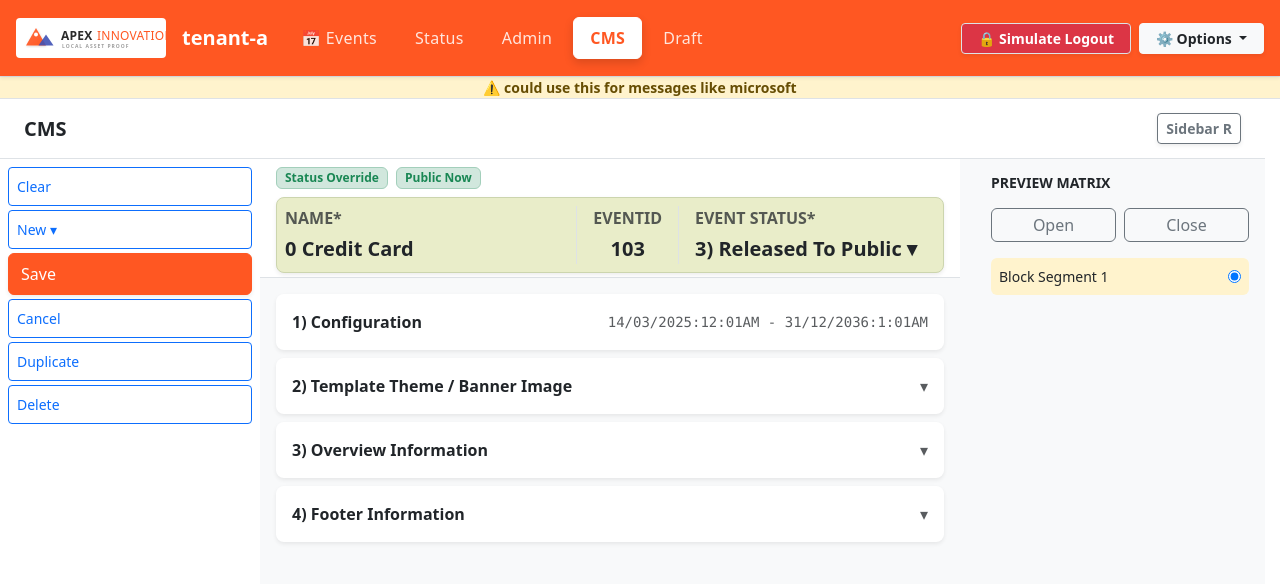
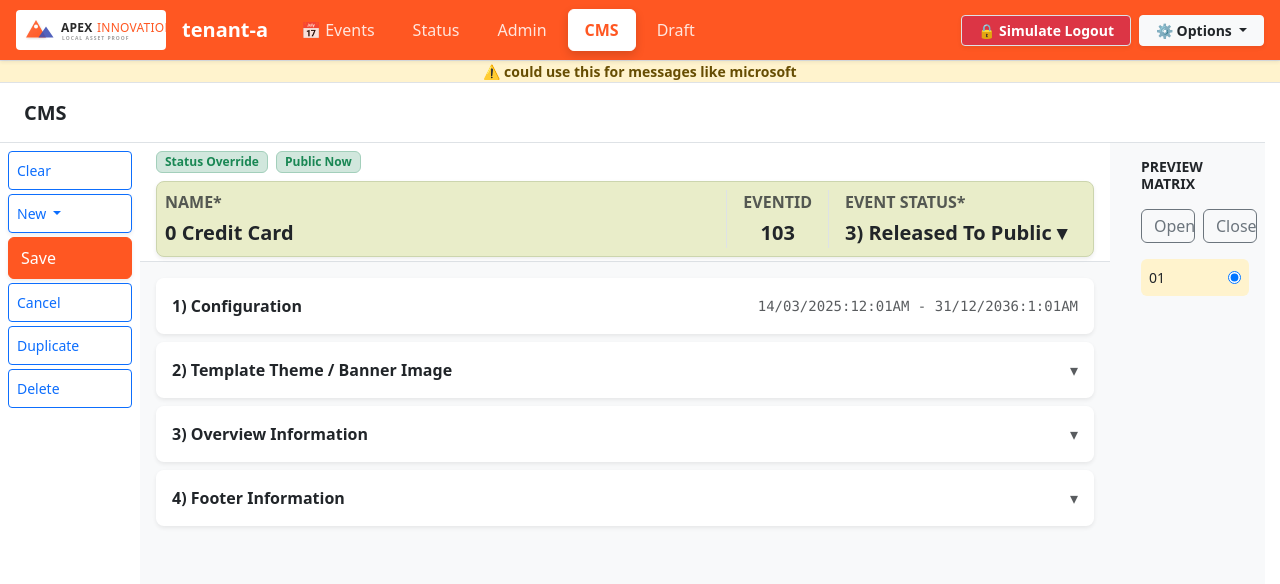
Before and after one commit to rlacey2/ng-9022-multi-tenant-ng750-structure, an Angular app: page /app/cms in a window 1280 px wide. Shown: the top 584 px of the page. Built offline with nearby package versions, Linux system fonts and the light colour scheme.

Commit message:
Update: 11/11/2026  0:39:43.56

```diff
--- a/src/app/features/authenticated/cms/cms.html
+++ b/src/app/features/authenticated/cms/cms.html
@@ -2,9 +2,37 @@
 <app-workspace-view pageTitle="CMS">
 
   <!-- Column 1: Left Workspace Activities Sidebar -->
-  <div left-sidebar #leftSidebarRef class="list-group list-group-flush p-2 gap-1">
+  <div left-sidebar #leftSidebarRef class="list-group list-group-flush p-2 gap-1" style="width: var(--sidebar-left-width);">
     <button class="btn btn-outline-primary btn-sm text-start py-2">Clear</button>
-    <button class="btn btn-outline-primary btn-sm text-start py-2">New ▾</button>
+
+    <!-- src/app/features/authenticated/components/cms/cms.component.html (or left-sidebar block) -->
+
+<div class="dropdown">
+  <!-- The primary trigger button matching your exact custom padding and styling rules -->
+  <button
+    class="btn btn-outline-primary btn-sm text-start py-2 w-100 dropdown-toggle shadow-sm"
+    type="button"
+    id="newActionDropdown"
+    data-bs-toggle="dropdown"
+    aria-expanded="false">
+    New
+  </button>
+
+  <!-- The nested options panel card list container -->
+  <ul class="dropdown-menu shadow p-2 mt-1 rounded-3 w-100" aria-labelledby="newActionDropdown" style="z-index: 1050;">
+    <li>
+      <button class="dropdown-item rounded py-2 small fw-medium" type="button" (click)="onCreateNew('Alpha')">
+        ➕ New Alpha Node
+      </button>
+    </li>
+    <li>
+      <button class="dropdown-item rounded py-2 small fw-medium" type="button" (click)="onCreateNew('Beta')">
+        ✨ New Beta Matrix
+      </button>
+    </li>
+  </ul>
+</div>
+
     <button class="btn btn-tenant-primary text-start py-2 shadow-sm">Save</button>
     <button class="btn btn-outline-primary btn-sm text-start py-2">Cancel</button>
     <button class="btn btn-outline-primary btn-sm text-start py-2">Duplicate</button>
@@ -71,7 +99,7 @@
   </div>
 
   <!-- Column 3: Right Workspace Inspector Sidebar -->
-  <div right-sidebar #rightSidebarRef class="p-3">
+  <div right-sidebar #rightSidebarRef class="p-3" style="width: var(--sidebar-right-width);">
     <h6 class="fw-bold text-dark text-uppercase small mb-3">Preview Matrix</h6>
     <div class="d-flex gap-2 mb-3">
       <button class="btn btn-xs btn-outline-secondary w-50 py-1">Open</button>
@@ -79,7 +107,7 @@
     </div>
     <div class="list-group list-group-flush gap-1">
       <div class="p-2 bg-warning-subtle rounded small d-flex justify-content-between align-items-center">
-        <span>Block Segment 1</span>
+        <span>01</span>
         <input type="radio" checked name="preview-nodes">
       </div>
     </div>
--- a/src/app/features/authenticated/cms/cms.ts
+++ b/src/app/features/authenticated/cms/cms.ts
@@ -16,4 +16,11 @@ export class CmsComponent implements OnInit {
   ngOnInit(): void {
     console.log('CmsComponent initialized');
   }
+
+onCreateNew(type:string) {
+  alert(type)
 }
+
+
+
+}
--- a/src/app/features/authenticated/draft/draft.html
+++ b/src/app/features/authenticated/draft/draft.html
@@ -10,7 +10,8 @@
 
   <!-- 3-PART GRID: COLUMN 1 (Left Sidebar) -->
   <!-- Direct Event Binding to local host component methods works seamlessly -->
-  <div left-sidebar class="p-3">
+ <div left-sidebar #leftSidebarRef class="list-group list-group-flush p-2 gap-1" style="width: var(--sidebar-left-width);">
+
     <h5 class="fs-6 text-uppercase tracking-wider fw-bold text-muted mb-3">Workspace Index</h5>
     <div class="list-group list-group-flush gap-1">
       <button class="list-group-item list-group-item-action border-0 rounded small" (click)="loadRecordNode('REC-1001')">📄 Node Entry Alpha</button>
@@ -45,7 +46,7 @@
 
   <!-- 3-PART GRID: COLUMN 3 (Right Sidebar) -->
   <!-- Modifying component property parameters directly from the layout drawer works seamlessly -->
-  <div right-sidebar class="p-3">
+  <div right-sidebar #rightSidebarRef class="p-3" style="width: var(--sidebar-right-width);">
     <h5 class="fs-6 text-uppercase tracking-wider fw-bold text-muted mb-3">Context Inspector</h5>
     <div class="card p-3 border-0 bg-light shadow-sm mb-3">
       <label class="form-label text-muted fw-bold extra-small text-uppercase mb-2">Workspace Variable Logs</label>
--- a/src/app/shared/components/workspace-view/workspace-view.html
+++ b/src/app/shared/components/workspace-view/workspace-view.html
@@ -1,10 +1,10 @@
 <!-- src/app/shared/components/workspace-view/workspace-view.component.html -->
 <div class="workspace-wrapper d-flex flex-column position-relative h-100 w-100 overflow-hidden bg-white" style="height: 100%;">
 
-  <!-- LEVEL 2: View Level Header -->
-  <header class="bg-white border-bottom px-4 d-flex align-items-center justify-content-between flex-shrink-0" style="height: 60px; z-index: 1045; position: relative;">
+  <!-- LEVEL 2: View Level Header (Reads global header variable height via css calculation safely) -->
+  <header class="bg-white border-bottom px-4 d-flex align-items-center justify-content-between flex-shrink-0"
+          style="height: var(--global-header-height); z-index: 1025; position: relative;">
     <div class="d-flex align-items-center gap-2">
-      <!-- 🛠️ RESTORED SIDEBAR L NAVIGATION TRIGGER BUTTON -->
       @if (isMobile() && hasLeftSidebar() && !globalSettings.headerLaunchButtons()) {
         <button (click)="toggleLeft()" class="btn btn-outline-secondary btn-sm me-2 fw-semibold shadow-sm">Sidebar L</button>
       }
@@ -13,29 +13,24 @@
 
     <div class="d-flex align-items-center gap-2">
       <ng-content select="[header-actions]"></ng-content>
-
-      <!-- 🛠️ RESTORED SIDEBAR R INSPECTOR TRIGGER BUTTON -->
-      @if (hasRightSidebar() && !globalSettings.headerLaunchButtons()) {
+      @if (isMobile() && hasRightSidebar() && !globalSettings.headerLaunchButtons()) {
         <button (click)="toggleRight()" class="btn btn-outline-secondary btn-sm fw-semibold shadow-sm" title="View Options">Sidebar R</button>
       }
     </div>
   </header>
 
   <!-- THE 3-PART GRID VIEW MATRIX FRAMEWORK -->
-  <div class="matrix-body-row d-flex flex-grow-1 position-relative overflow-hidden w-100" style="height: calc(100% - 60px);">
+  <div class="matrix-body-row d-flex flex-grow-1 position-relative overflow-hidden w-100"
+       style="height: calc(100% - var(--global-header-height));">
 
-    <!-- Column 1: Left Projection slot wrapper -->
     <ng-content select="[left-sidebar]"></ng-content>
 
-    <!-- Column 2: Main Scroll Body Container -->
     <main class="main-workspace-content flex-grow-1 overflow-y-auto bg-light position-relative h-100" style="scrollbar-gutter: stable; height: 100%;">
       <ng-content select="[main-content]"></ng-content>
     </main>
 
-    <!-- Column 3: Right Side Inspector slot wrapper -->
     <ng-content select="[right-sidebar]"></ng-content>
 
-    <!-- OPAQUE BACKDROP MASK MAPPED DIRECTLY IN APP LAYER BOUNDS -->
     @if (globalSettings.touchOverlayClose() && (leftSidebarOpen() || rightSidebarOpen()) && (isMobile() || globalSettings.headerLaunchButtons())) {
       <div class="sidebar-backdrop position-absolute top-0 start-0 w-100 h-100"
            (click)="closeBoth()"
--- a/src/styles.scss
+++ b/src/styles.scss
@@ -2,55 +2,73 @@
 @import 'bootstrap/scss/bootstrap';
 
 // 1. Central Design System Fallbacks
+/* Dynamic Multi-Tenant Company Branding */
 :root {
   --primary-color: #0d6efd;
   --secondary-color: #6c757d;
+
+
+  /* 📏 CORE LAYOUT FRAME GEOMETRY GEOMETRY VARIABLES */
+  --global-header-height: 60px;
+  --sidebar-left-width: 140px;
+  --sidebar-right-width: 140px;
+}
+
+/* EXAMPLE OF USING THE VARIANT ATTRIBUTES IN SCSS CALC OPERATIONS */
+.auth-layout-wrapper {
+  // Calculates exact viewport heights to prevent vertical page breaking
+  height: calc(100vh - var(--global-header-height));
+  overflow: hidden;
+}
+
+.navbar-application-hub {
+  height: var(--global-header-height) !important;
 }
 
 // 2. High-Fidelity Global Navigation Layer Namespace
+/* Updated High-Fidelity Global Navigation Layer Namespace Selector */
 .navbar-application-hub {
-  // Binds the entire background container to your active tenant primary color smoothly
   background-color: var(--primary-color) !important;
   transition: background-color 0.3s cubic-bezier(0.4, 0, 0.2, 1);
   box-shadow: 0 4px 12px rgba(0, 0, 0, 0.1) !important;
+  height: var(--global-header-height) !important;
 
-  // Nested constraints for inner navigation link list items
+  // 🚀 FIXED: Mobile Responsive Collapse Opaque Layer Guard Block
+  // 991.98px is Bootstrap's exact lg threshold break line where the burger expands
+  @media (max-width: 991.98px) {
+    .navbar-collapse {
+      background-color: var(--primary-color) !important; // Forces solid matching background color
+      padding: 1rem;
+      border-radius: 0 0 8px 8px;
+      box-shadow: 0 8px 16px rgba(0, 0, 0, 0.15) !important;
+      margin-top: 8px;
+      z-index: 1050;
+      position: relative;
+    }
+  }
+
+  // Nested navigation items remain clean and functional
   .nav-item {
     .nav-link {
       color: rgba(255, 255, 255, 0.85) !important;
       font-weight: 500;
-      letter-spacing: 0.3px;
       border: 1px solid transparent;
 
-      // Clean Hover Highlighting Strategy
       &.hover-highlight {
         transition: all 0.2s ease-in-out;
-
         &:hover, &:focus {
           background-color: rgba(255, 255, 255, 0.15) !important;
           color: #ffffff !important;
-          border-color: rgba(255, 255, 255, 0.1);
         }
       }
 
-      // Active Route State Mapping Rule
       &.active-nav-link {
         background-color: #ffffff !important;
-        // Forces font color contrast to map directly to the tenant's exact color profile context
-        color: var(--primary-color) !important;
+        color: var(--primary-color) !important; // Inverts text color to match active tenant hex profile
         font-weight: 700 !important;
         box-shadow: 0 4px 10px rgba(0, 0, 0, 0.15) !important;
         border-color: #ffffff !important;
-        transform: translateY(0);
       }
-    }
-  }
-
-  // Nested scope placeholder for future expansion elements (e.g., brand tags, user menus)
-  .navbar-brand {
-    transition: transform 0.2s ease;
-    &:hover {
-      transform: scale(1.02);
     }
   }
 }
```
Also changed, not shown: src/app/shared/components/workspace-view/workspace-view.ts (+12 -9 lines).
